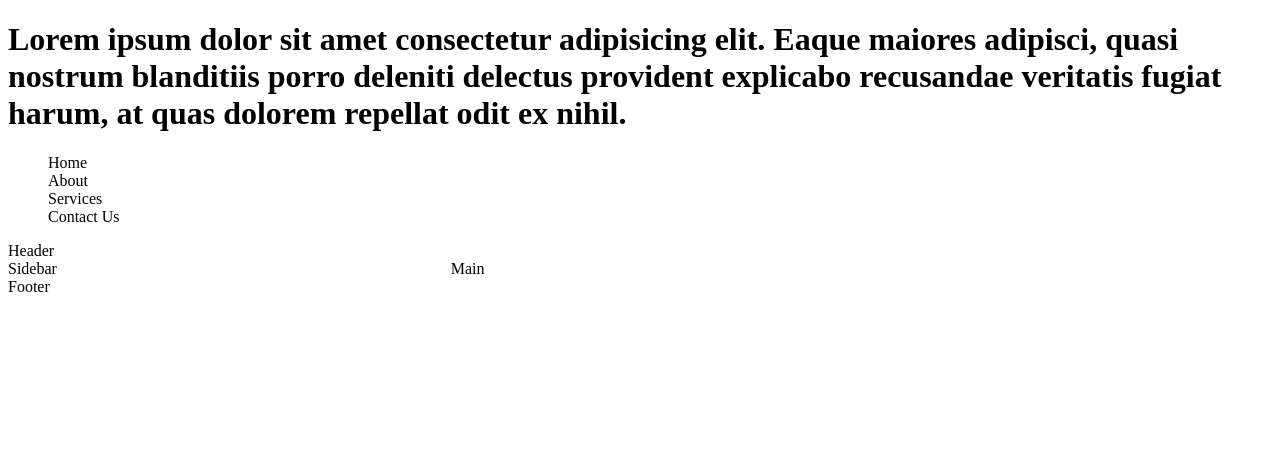
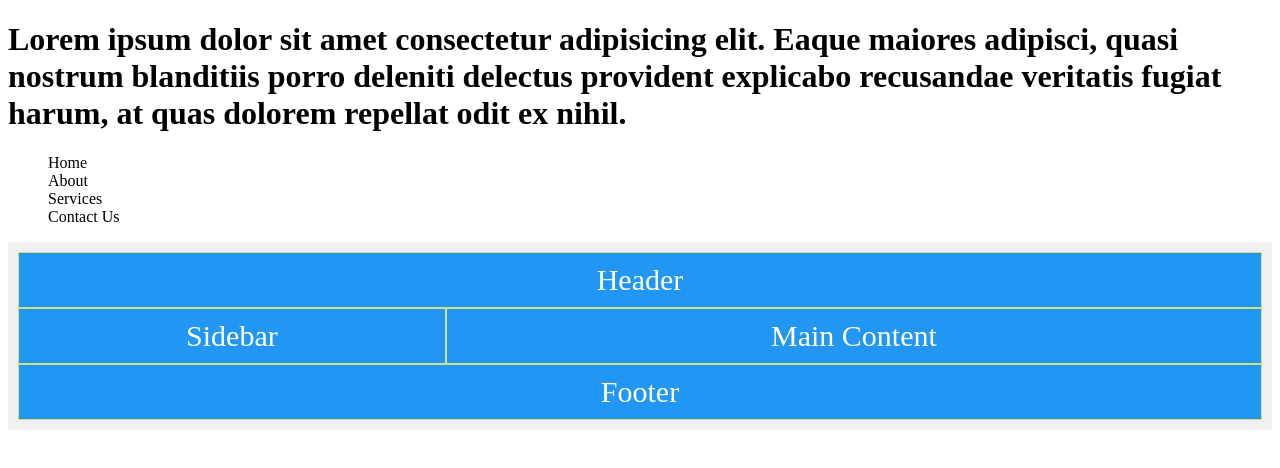
Before and after one commit to ekramuddinsek321-ai/christmass-tree, a plain HTML site: page index.html in a window 1280 px wide. Drawn offline with Linux system fonts and the light colour scheme.

Commit message:
add grid container styling in CSS file

```diff
--- a/index.html
+++ b/index.html
@@ -25,7 +25,7 @@
       style="grid-template-areas: 'header header header' 'sidebar main main' 'footer footer footer';">
       <div class="box" style="grid-area: header">Header</div>
       <div class="box" style="grid-area: sidebar">Sidebar</div>
-      <div class="box" style="grid-area: main">Main</div>
+      <div class="box" style="grid-area: main">Main Content</div>
       <div class="box" style="grid-area: footer">Footer</div>
     </div>
   </body>
--- a/style.css
+++ b/style.css
@@ -1,7 +1,21 @@
 li {
-    list-style-type: none;
+  list-style-type: none;
+}
+.grid-container {
+  display: grid;
+  background-color: #f1f1f1;
+  color: #000;
+  padding: 10px;
+  font-size: 30px;
+  text-align: center;
 }
 
-div {
-    display: grid;
+.grid-container div {
+  grid-template-columns: 1fr, 2fr, 1fr;
+  gap: 10px;
+  background-color: #2196f3;
+  padding: 10px;
+  color: white;
+  border: #d5df7f 1px solid;
+
 }
```
